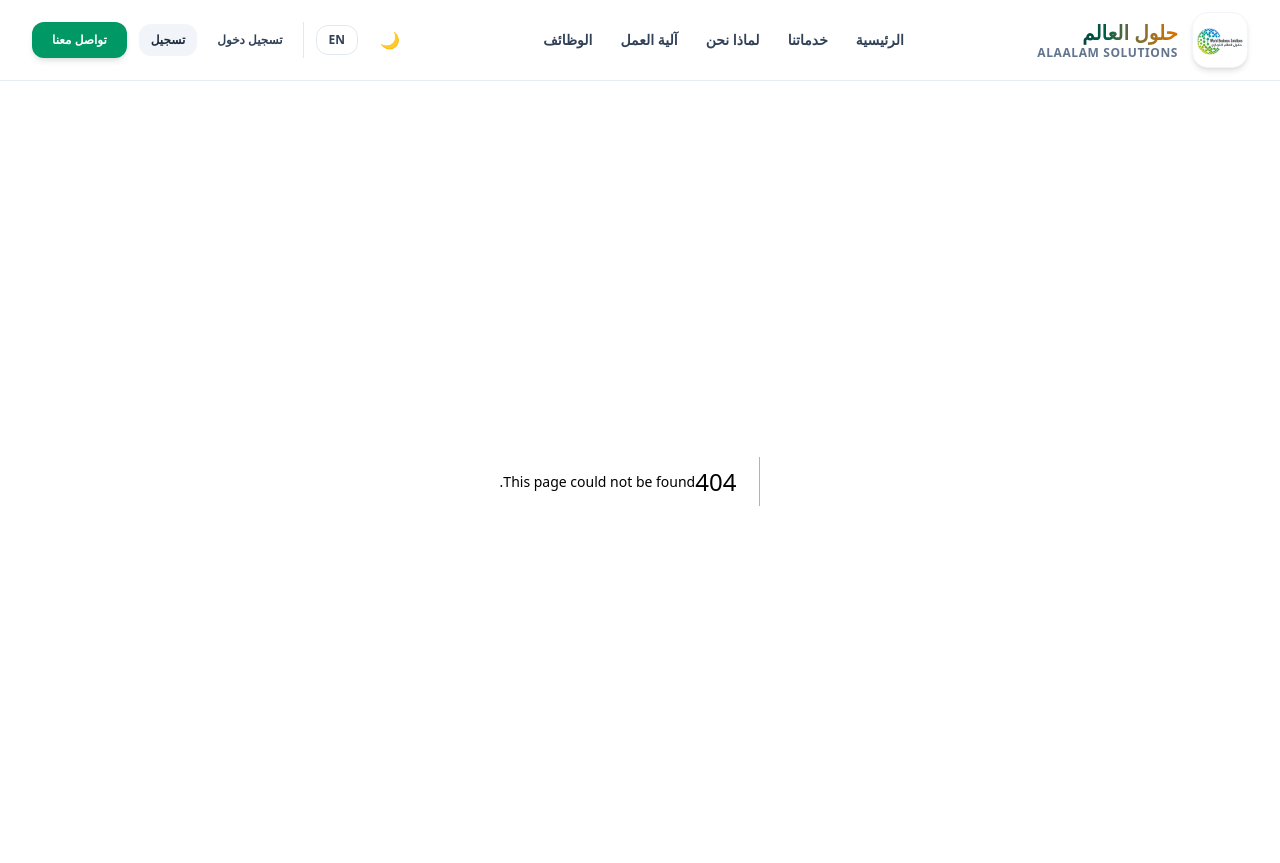
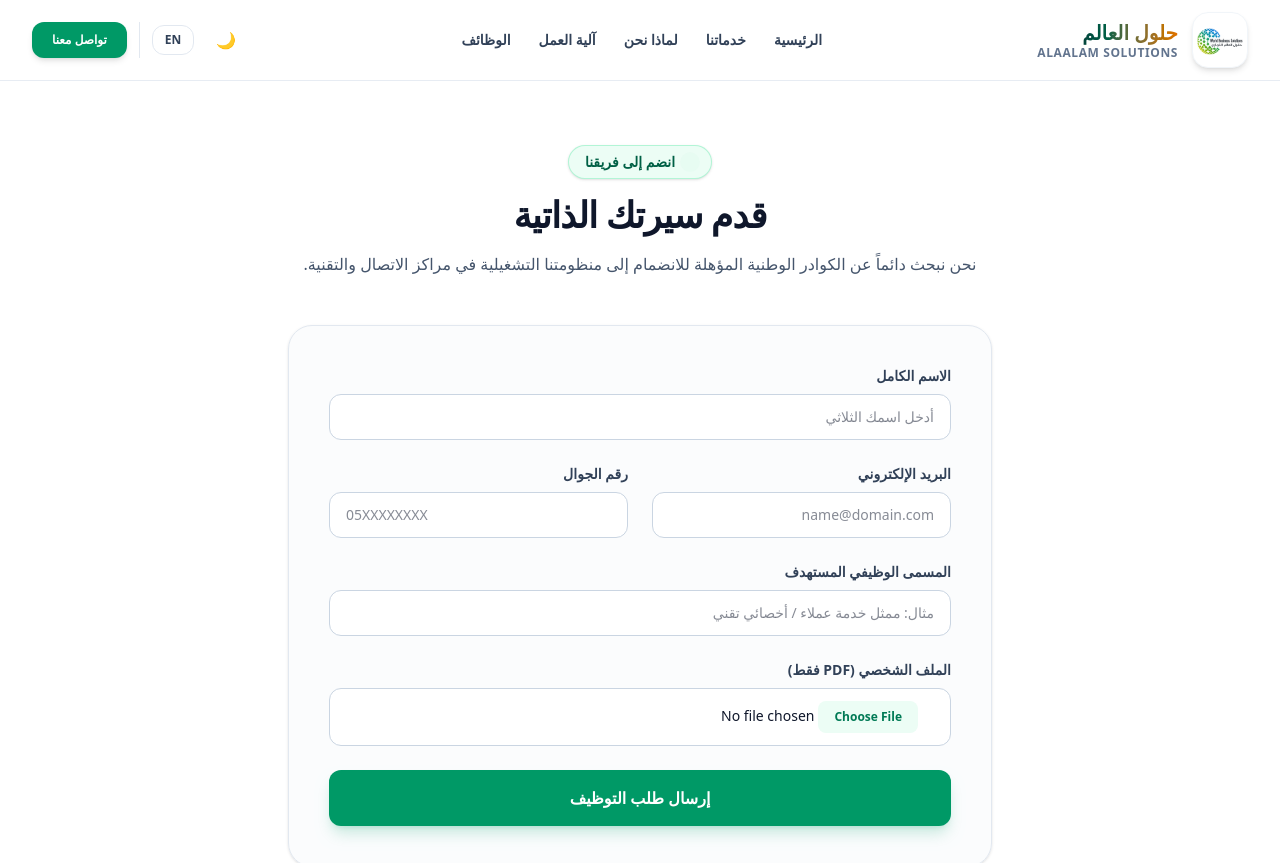
Before and after one commit to Youneshajeer/alaalamcc, a Next.js app: page /careers in a window 1280 px wide. Before the commit this address had no page. Shown: the top 863 px of the page. Built offline with nearby package versions, Linux system fonts and the light colour scheme.

Commit message:
fix career interface

```diff
--- /dev/null
+++ b/app/(publicPages)/careers/page.tsx
@@ -0,0 +1,160 @@
+'use client';
+import React, { useState, useEffect } from 'react';
+
+import ar from '@/i18n/ar.json';
+import en from '@/i18n/en.json';
+
+const dictionaries = { ar, en };
+
+export default function CareersPage() {
+  const [lang, setLang] = useState<'ar' | 'en'>('ar');
+  const [submitted, setSubmitted] = useState(false);
+  const [formData, setFormData] = useState({
+    name: '',
+    email: '',
+    phone: '',
+    position: '',
+    cvFile: null as File | null
+  });
+
+  useEffect(() => {
+    const savedLang = (localStorage.getItem('lang') as 'ar' | 'en') || 'ar';
+    setLang(savedLang);
+
+    const checkLangInterval = setInterval(() => {
+      const currentLang = (localStorage.getItem('lang') as 'ar' | 'en') || 'ar';
+      if (currentLang !== lang) {
+        setLang(currentLang);
+      }
+    }, 100);
+
+    return () => clearInterval(checkLangInterval);
+  }, [lang]);
+
+  const t = dictionaries[lang].careers;
+
+  const handleSubmit = (e: React.FormEvent) => {
+    e.preventDefault();
+    setSubmitted(true);
+  };
+
+  return (
+    <div className={`min-h-screen flex flex-col justify-between bg-white dark:bg-slate-950 text-slate-900 dark:text-white transition-colors duration-300 ${lang === 'ar' ? 'dir-rtl' : 'dir-ltr'}`} dir={lang === 'ar' ? 'rtl' : 'ltr'}>
+
+      <main className="grow py-16 px-4 sm:px-6 lg:px-8 max-w-3xl mx-auto w-full space-y-12">
+
+        <div className="text-center space-y-4">
+          <div className="inline-flex items-center gap-2.5 px-4 py-1.5 rounded-full bg-emerald-50 dark:bg-slate-900 border border-emerald-200/80 dark:border-emerald-500/30 text-emerald-800 dark:text-emerald-300 text-xs sm:text-sm font-bold shadow-sm mx-auto">
+            <span className="w-2.5 h-2.5 rounded-full bg-emerald-500 animate-ping"></span>
+            <span>{t.eyebrow}</span>
+          </div>
+
+          <h1 className="text-3xl sm:text-4xl font-black text-slate-900 dark:text-white tracking-tight">
+            {t.title}
+          </h1>
+
+          <p className="text-sm sm:text-base text-slate-600 dark:text-slate-300 leading-relaxed font-normal">
+            {t.description}
+          </p>
+        </div>
+
+        <div className="bg-slate-50/50 dark:bg-slate-900/40 border border-slate-200 dark:border-slate-800 rounded-3xl p-6 sm:p-10 shadow-sm">
+          {submitted ? (
+            <div className="py-12 text-center space-y-4">
+              <div className="w-16 h-16 bg-emerald-500 text-white rounded-full flex items-center justify-center text-3xl mx-auto shadow-lg">
+                ✓
+              </div>
+              <h3 className="text-xl font-bold text-slate-900 dark:text-white">تم إرسال طلبك بنجاح</h3>
+              <p className="text-sm sm:text-base text-slate-600 dark:text-slate-300">
+                {t.form.success}
+              </p>
+            </div>
+          ) : (
+            <form onSubmit={handleSubmit} className="space-y-6">
+
+              <div className="space-y-2">
+                <label className="block text-xs sm:text-sm font-bold text-slate-700 dark:text-slate-300">
+                  {t.form.name}
+                </label>
+                <input
+                  type="text"
+                  required
+                  placeholder={t.form.namePlaceholder}
+                  value={formData.name}
+                  onChange={(e) => setFormData({...formData, name: e.target.value})}
+                  className="w-full px-4 py-3 rounded-xl bg-white dark:bg-slate-950 border border-slate-300 dark:border-slate-800 text-slate-900 dark:text-white text-sm focus:outline-none focus:ring-2 focus:ring-emerald-500 transition-all"
+                />
+              </div>
+
+              <div className="grid grid-cols-1 sm:grid-cols-2 gap-6">
+                <div className="space-y-2">
+                  <label className="block text-xs sm:text-sm font-bold text-slate-700 dark:text-slate-300">
+                    {t.form.email}
+                  </label>
+                  <input
+                    type="email"
+                    required
+                    placeholder={t.form.emailPlaceholder}
+                    value={formData.email}
+                    onChange={(e) => setFormData({...formData, email: e.target.value})}
+                    className="w-full px-4 py-3 rounded-xl bg-white dark:bg-slate-950 border border-slate-300 dark:border-slate-800 text-slate-900 dark:text-white text-sm focus:outline-none focus:ring-2 focus:ring-emerald-500 transition-all"
+                  />
+                </div>
+
+                <div className="space-y-2">
+                  <label className="block text-xs sm:text-sm font-bold text-slate-700 dark:text-slate-300">
+                    {t.form.phone}
+                  </label>
+                  <input
+                    type="tel"
+                    required
+                    placeholder={t.form.phonePlaceholder}
+                    value={formData.phone}
+                    onChange={(e) => setFormData({...formData, phone: e.target.value})}
+                    className="w-full px-4 py-3 rounded-xl bg-white dark:bg-slate-950 border border-slate-300 dark:border-slate-800 text-slate-900 dark:text-white text-sm focus:outline-none focus:ring-2 focus:ring-emerald-500 transition-all"
+                  />
+                </div>
+              </div>
+
+              <div className="space-y-2">
+                <label className="block text-xs sm:text-sm font-bold text-slate-700 dark:text-slate-300">
+                  {t.form.position}
+                </label>
+                <input
+                  type="text"
+                  required
+                  placeholder={t.form.positionPlaceholder}
+                  value={formData.position}
+                  onChange={(e) => setFormData({...formData, position: e.target.value})}
+                  className="w-full px-4 py-3 rounded-xl bg-white dark:bg-slate-950 border border-slate-300 dark:border-slate-800 text-slate-900 dark:text-white text-sm focus:outline-none focus:ring-2 focus:ring-emerald-500 transition-all"
+                />
+              </div>
+
+              <div className="space-y-2">
+                <label className="block text-xs sm:text-sm font-bold text-slate-700 dark:text-slate-300">
+                  {t.form.cvFile}
+                </label>
+                <input
+                  type="file"
+                  accept=".pdf"
+                  required
+                  onChange={(e) => setFormData({...formData, cvFile: e.target.files?.[0] || null})}
+                  className="w-full px-4 py-3 rounded-xl bg-white dark:bg-slate-950 border border-slate-300 dark:border-slate-800 text-slate-900 dark:text-white text-sm file:mr-4 file:py-2 file:px-4 file:rounded-lg file:border-0 file:text-xs file:font-semibold file:bg-emerald-50 file:text-emerald-700 dark:file:bg-slate-800 dark:file:text-emerald-300 hover:file:bg-emerald-100 transition-all cursor-pointer"
+                />
+              </div>
+
+              <button
+                type="submit"
+                className="w-full py-4 rounded-xl bg-emerald-600 hover:bg-emerald-500 text-white font-bold text-sm sm:text-base shadow-lg shadow-emerald-600/20 transition-all duration-300"
+              >
+                {t.form.submit}
+              </button>
+            </form>
+          )}
+        </div>
+
+      </main>
+
+    </div>
+  );
+}
--- a/components/Header.tsx
+++ b/components/Header.tsx
@@ -123,22 +123,26 @@ export default function Header() {
           </button>
 
           <div className="hidden lg:flex items-center gap-3 border-r border-slate-200 dark:border-slate-800 pr-3">
+            {/*
             <Link
               href="/login"
               className="text-xs font-bold text-slate-700 dark:text-slate-300 hover:text-emerald-600 dark:hover:text-emerald-400 transition-colors px-2 py-1"
             >
               {lang === 'ar' ? 'تسجيل دخول' : 'Login'}
             </Link>
+
             <Link
               href="/register"
               className="text-xs font-bold px-3 py-2 rounded-xl bg-slate-100 dark:bg-slate-800 text-slate-800 dark:text-slate-200 hover:bg-slate-200 dark:hover:bg-slate-700 transition-colors"
             >
               {lang === 'ar' ? 'تسجيل' : 'Register'}
             </Link>
+            */}
             <Link
               href="/contact"
               className="bg-emerald-600 hover:bg-emerald-700 text-white font-extrabold px-5 py-2.5 rounded-xl shadow-md text-xs whitespace-nowrap active:scale-95 transition-all"
             >
+
               {lang === 'ar' ? 'تواصل معنا' : 'Contact Us'}
             </Link>
           </div>
@@ -190,6 +194,7 @@ export default function Header() {
           <hr className="border-slate-100 dark:border-slate-800/80 my-2" />
 
           <div className="grid grid-cols-2 gap-3 pt-1">
+            {/*
             <Link
               href="/login"
               onClick={() => setIsMobileMenuOpen(false)}
@@ -204,6 +209,7 @@ export default function Header() {
             >
               {lang === 'ar' ? 'إنشاء حساب' : 'Register'}
             </Link>
+            */}
           </div>
 
           <Link
--- a/i18n/ar.json
+++ b/i18n/ar.json
@@ -473,29 +473,42 @@
   ]
 },
 "contactUs": {
-  "eyebrow": "تواصل معنا",
-  "title": "نحن هنا لدعم نمو مؤسستك",
-  "description": "تواصل مع فريق الخبراء والاستشارات التشغيلية لدينا لمناقشة احتياجات مركز الاتصال الخاص بك أو طلب حلول الأتمتة المتقدمة.",
+  "eyebrow": "قنوات الاتصال المعتمدة",
+  "title": "نحن هنا لخدمتكم ودعم نمو أعمالكم على مدار الساعة",
+  "description": "فريقنا التشغيلي وخبرائنا في قطاع الاتصالات وتقنية المعلومات مستعدون للإجابة على استفساراتكم وتقديم الحلول المخصصة لمؤسستكم بكل احترافية وسرعة طوال أيام الأسبوع.",
+  "speedBadge": "خدمة عملاء ودعم فني متاحون على مدار الساعة (24/7)",
+  "info": {
+    "title": "تفاصيل ومواقع التواصل",
+    "address": "2457 شارع يحيى بن واقد الطائي - حي المنار - جدة - المملكة العربية السعودية",
+    "generalEmailTitle": "البريد العام",
+    "generalEmailVal": "info@alaalamcc.com",
+    "salesEmailTitle": "المبيعات",
+    "salesEmailVal": "sales@alaalamcc.com",
+    "supportEmailTitle": "الدعم الفني",
+    "supportEmailVal": "support@alaalamcc.com",
+    "phone1": "+966 55 711 1069",
+    "phone2": "+966 54 793 8719",
+    "hours": "ساعات العمل: متاحون على مدار 24 ساعة",
+    "supportNote": "نحرص على الرد على كافة الاستفسارات والطلبات الواردة عبر البريد الإلكتروني والهاتف في أسرع وقت ممكن لضمان استمرارية أعمالكم بكفاءة عالية طوال الوقت."
+  }
+},
+"careers": {
+  "eyebrow": "انضم إلى فريقنا",
+  "title": "قدم سيرتك الذاتية",
+  "description": "نحن نبحث دائماً عن الكوادر الوطنية المؤهلة للانضمام إلى منظومتنا التشغيلية في مراكز الاتصال والتقنية.",
   "form": {
     "name": "الاسم الكامل",
-    "namePlaceholder": "أدخل اسمك ",
+    "namePlaceholder": "أدخل اسمك الثلاثي",
     "email": "البريد الإلكتروني",
-    "emailPlaceholder": "name@company.com",
+    "emailPlaceholder": "name@domain.com",
     "phone": "رقم الجوال",
     "phonePlaceholder": "05XXXXXXXX",
-    "message": "نص الرسالة أو الاستفسار",
-    "messagePlaceholder": "اكتب تفاصيل مشروعك أو استفسارك هنا...",
-    "submit": "إرسال الرسالة",
-    "success": "شكراً لك! تم إرسال رسالتك بنجاح، وسنتواصل معك في أقرب وقت."
-  },
-  "info": {
-    "title": "معلومات الاتصال",
-    "address": "المملكة العربية السعودية - الرياض",
-    "emailTitle": "البريد الإلكتروني",
-    "emailVal": "info@alaalamcc.com",
-    "phoneTitle": "هاتف الدعم",
-    "phoneVal": "+966 55 711 1069",
-    "hours": "ساعات العمل: 24/7"
+    "position": "المسمى الوظيفي المستهدف",
+    "positionPlaceholder": "مثال: ممثل خدمة عملاء / أخصائي تقني",
+    "cvFile": "الملف الشخصي (PDF فقط)",
+    "submit": "إرسال طلب التوظيف",
+    "success": "شكراً لك! تم استلام سيرتك الذاتية بنجاح وسيتواصل معك فريق التوظيف في حال مطابقة الشروط."
   }
 }
+
 }
--- a/i18n/en.json
+++ b/i18n/en.json
@@ -473,29 +473,41 @@
   ]
 },
 "contactUs": {
-  "eyebrow": "Get in Touch",
-  "title": "We Are Here to Support Your Growth",
-  "description": "Connect with our expert team and operations consultants to discuss your call center needs or request advanced automation solutions.",
+  "eyebrow": "Verified Communication Channels",
+  "title": "We Are Here to Support & Grow Your Business 24/7",
+  "description": "Our operational team and experts in IT and telecom are ready to answer your inquiries and deliver customized solutions for your enterprise with utmost professionalism and speed around the clock.",
+  "speedBadge": "Customer service and technical support available 24/7",
+  "info": {
+    "title": "Contact Details & Locations",
+    "address": "2457 Yahya Bin Waqid Al-Taei Street - Al-Manar District - Jeddah - Kingdom of Saudi Arabia",
+    "generalEmailTitle": "General Email",
+    "generalEmailVal": "info@alaalamcc.com",
+    "salesEmailTitle": "Sales",
+    "salesEmailVal": "sales@alaalamcc.com",
+    "supportEmailTitle": "Technical Support",
+    "supportEmailVal": "support@alaalamcc.com",
+    "phone1": "+966 55 711 1069",
+    "phone2": "+966 54 793 8719",
+    "hours": "Working Hours: Available 24 hours a day",
+    "supportNote": "We strive to respond to all inquiries and requests received via email and phone as quickly as possible to ensure your business continuity with high efficiency at all times."
+  }
+},
+"careers": {
+  "eyebrow": "Join Our Team",
+  "title": "Submit Your CV",
+  "description": "We are always looking for qualified national talents to join our operational call center and tech ecosystem.",
   "form": {
     "name": "Full Name",
     "namePlaceholder": "Enter your full name",
     "email": "Email Address",
-    "emailPlaceholder": "name@company.com",
+    "emailPlaceholder": "name@domain.com",
     "phone": "Phone Number",
     "phonePlaceholder": "05XXXXXXXX",
-    "message": "Message or Inquiry",
-    "messagePlaceholder": "Write your project details or inquiry here...",
-    "submit": "Send Message",
-    "success": "Thank you! Your message has been sent successfully, and we will contact you soon."
-  },
-  "info": {
-    "title": "Contact Information",
-    "address": "Kingdom of Saudi Arabia - Riyadh",
-    "emailTitle": "Email Address",
-    "emailVal": "info@alaalamcc.com",
-    "phoneTitle": "Support Phone",
-    "phoneVal": "+966 55 711 1069",
-    "hours": "Working Hours: 24/7"
+    "position": "Target Position",
+    "positionPlaceholder": "e.g., Customer Service Agent / Tech Specialist",
+    "cvFile": "CV / Resume (PDF Only)",
+    "submit": "Submit Application",
+    "success": "Thank you! Your CV has been successfully submitted and our HR team will contact you if shortlisted."
   }
 }
 }
```
Also changed, not shown: app/(publicPages)/contact/page.tsx (+95 -113 lines).
